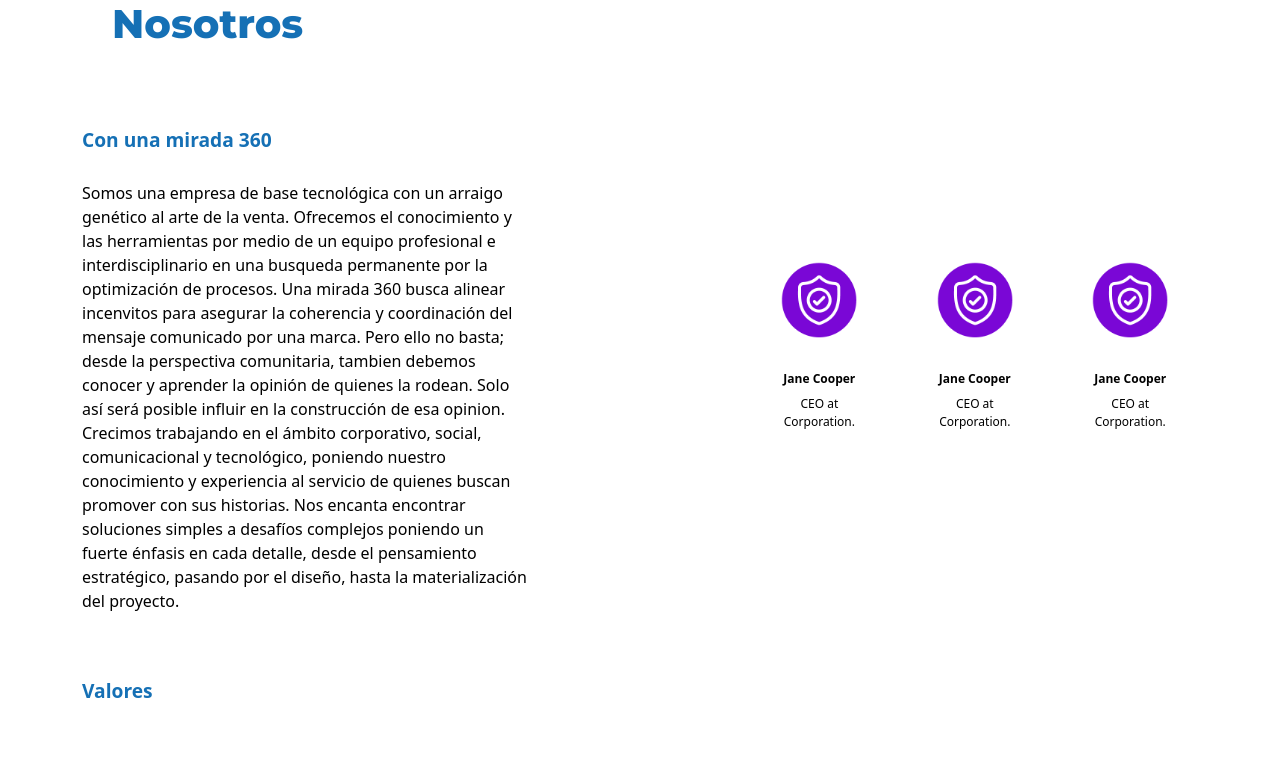
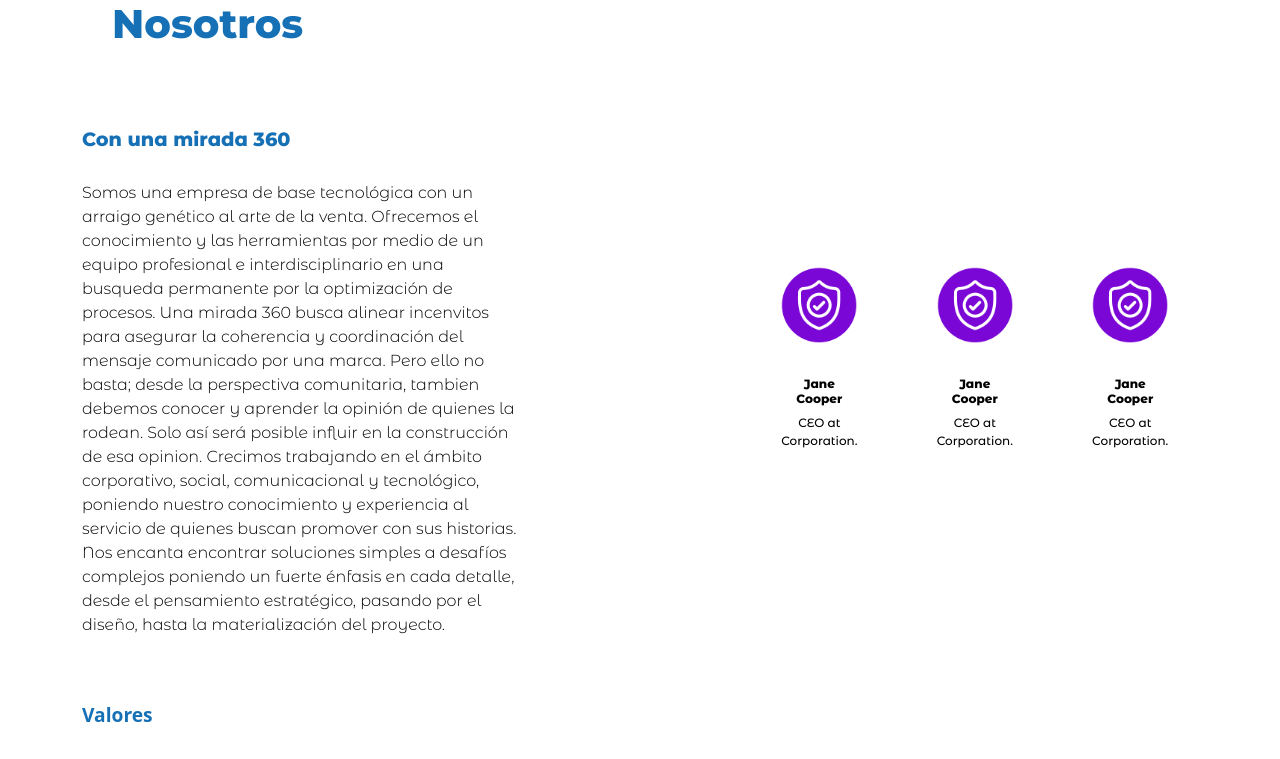
Before and after one commit to GeronimoVenzi/autodatee-web2, a Next.js app: page / in a window 1280 px wide. Shown: the part 1120-1879 px from the top of the page. Built offline with nearby package versions, Linux system fonts and the light colour scheme.

Commit message:
custom titles and texts fonts

```diff
--- a/components/AboutPage/AboutPage.jsx
+++ b/components/AboutPage/AboutPage.jsx
@@ -19,11 +19,11 @@ export const AboutPage = () => {
         </div>
         <Container className={styles.about__container}>
           <article>
-            <h2 className={`${styles.title__second} ${styles.title__nosotros}`}>
+            <h2 className={`${styles.title__second} ${styles.title__nosotros} font__mont__alt`}>
               Con una mirada 360
             </h2>
             <div>
-              <p>
+              <p className={`${styles.font__mont__alt}`}>
                 Somos una empresa de base tecnológica con un arraigo genético al
                 arte de la venta. Ofrecemos el conocimiento y las herramientas
                 por medio de un equipo profesional e interdisciplinario en una
@@ -53,10 +53,10 @@ export const AboutPage = () => {
                 alt="logos"
               />
               <Card.Body>
-                <h5 className={`${styles.cards__title} text-center`}>
+                <h5 className={`${styles.cards__title} font__mont__alt text-center`}>
                   Jane Cooper
                 </h5>
-                <p className={`${styles.card__pharagraph} text-center`}>
+                <p className={`${styles.card__pharagraph}  ${styles.font__mont__alt} text-center`}>
                   CEO at Corporation.
                 </p>
               </Card.Body>
@@ -70,10 +70,10 @@ export const AboutPage = () => {
                 alt="logos"
               />
               <Card.Body>
-                <h5 className={`${styles.cards__title} text-center`}>
+                <h5 className={`${styles.cards__title} font__mont__alt text-center`}>
                   Jane Cooper
                 </h5>
-                <p className={`${styles.card__pharagraph} text-center`}>
+                <p className={`${styles.card__pharagraph}  ${styles.font__mont__alt} text-center`}>
                   CEO at Corporation.
                 </p>
               </Card.Body>
@@ -87,10 +87,10 @@ export const AboutPage = () => {
                 alt="logos"
               />
               <Card.Body>
-                <h5 className={`${styles.cards__title} text-center`}>
+                <h5 className={`${styles.cards__title} font__mont__alt text-center`}>
                   Jane Cooper
                 </h5>
-                <p className={`${styles.card__pharagraph} text-center`}>
+                <p className={`${styles.card__pharagraph}  ${styles.font__mont__alt} text-center`}>
                   CEO at Corporation.
                 </p>
               </Card.Body>
@@ -100,7 +100,7 @@ export const AboutPage = () => {
 
         <Container>
           <h3 className={styles.title__second}>Valores</h3>
-          <div className={styles.card__container__valores}>
+          <div className={`${styles.card__container__valores}  ${styles.font__mont__alt}`}>
             <Card className={styles.valor__card}>
               <Image
                 className={styles.image__card}
--- a/components/AboutPage/AboutPage.module.css
+++ b/components/AboutPage/AboutPage.module.css
@@ -21,6 +21,11 @@
     color: var(--titulosWeb);
     font-weight: bold;
     font-size: 1.2rem;
+}
+
+.font__mont__alt {
+    font-family: 'Montserrat Alternates', sans-serif;
+    font-weight: 300;
 }
 
 .image__card {
--- a/components/FooterPage/FooterPage.jsx
+++ b/components/FooterPage/FooterPage.jsx
@@ -4,7 +4,7 @@ export const FooterPage = () => {
     return (
         <footer className={styles.footer__container}>
             <div>
-                <p> © 2020 All rights reserved.</p>
+                <p className={`${styles.font__mont__alt}`}> © 2020 All rights reserved.</p>
             </div>
             <div className={styles.footer__container__icons}>
                 <a href=""><i className="bi bi-instagram"></i></a>
--- a/components/FooterPage/FooterPage.module.css
+++ b/components/FooterPage/FooterPage.module.css
@@ -11,6 +11,12 @@
     margin: 0 20px;
 }
 
+.font__mont__alt {
+    font-family: 'Montserrat Alternates', sans-serif;
+    font-weight: 300;
+}
+
+
 .footer__container__icons {
     display: flex;
     gap: 20px;
--- a/pages/estrategia/index.jsx
+++ b/pages/estrategia/index.jsx
@@ -24,7 +24,7 @@ const Estrategia = () => {
         </div>
       </section>
       <section className={`${styles.section__estrategia} section`}>
-        <div className="cards__container">
+        <div className={`cards__container `}>
           <Cards data={card1}>
             {Modelo}
           </Cards>
@@ -32,7 +32,7 @@ const Estrategia = () => {
             {Consultoria}
           </Cards>
         </div>
-        <div className={`buttons__container`}>
+        <div className={`buttons__container font__mont`}>
           <div className={styles.btn__estrategia}>DIAGNÓSTICO</div>
           <div className={styles.btn__estrategia}>SEGMENTACIÓN</div>
           <div className={styles.btn__estrategia}>TARGETIZACIÓN</div>
@@ -50,7 +50,7 @@ const Estrategia = () => {
           </p>
         </div>
       </section>
-    </Layout>
+    </Layout >
   );
 };
 
--- a/pages/relaciones/index.jsx
+++ b/pages/relaciones/index.jsx
@@ -22,7 +22,7 @@ const Relaciones = () => {
         <div className="cards__container">
           <Cards data={card1}>{Modelo}</Cards>
         </div>
-        <div className={`buttons__container`}>
+        <div className={`buttons__container font__mont`}>
           <div className={styles.btn__relaciones}>
             PRENSA
           </div>
--- a/styles/Estrategia.module.css
+++ b/styles/Estrategia.module.css
@@ -10,3 +10,8 @@
     color: var(--estrategia);
     border: 1px var(--estrategia) solid;
 }
+
+.font__mont {
+    font-family: 'Montserrat', sans-serif;
+    font-weight: 400;
+}
--- a/styles/Social.module.css
+++ b/styles/Social.module.css
@@ -10,3 +10,7 @@
     color: var(--social);
     border: 1px var(--social) solid;
 }
+
+.font__mont {
+    font-family: 'Montserrat', sans-serif;
+}
--- a/styles/globals.css
+++ b/styles/globals.css
@@ -26,6 +26,10 @@ body {
 
 .font__mont{
   font-family: 'Montserrat', sans-serif;
+}
+
+.font__mont__alt {
+  font-family: 'Montserrat Alternates', sans-serif;
 }
 .section{
   min-height: 100vh;
```
